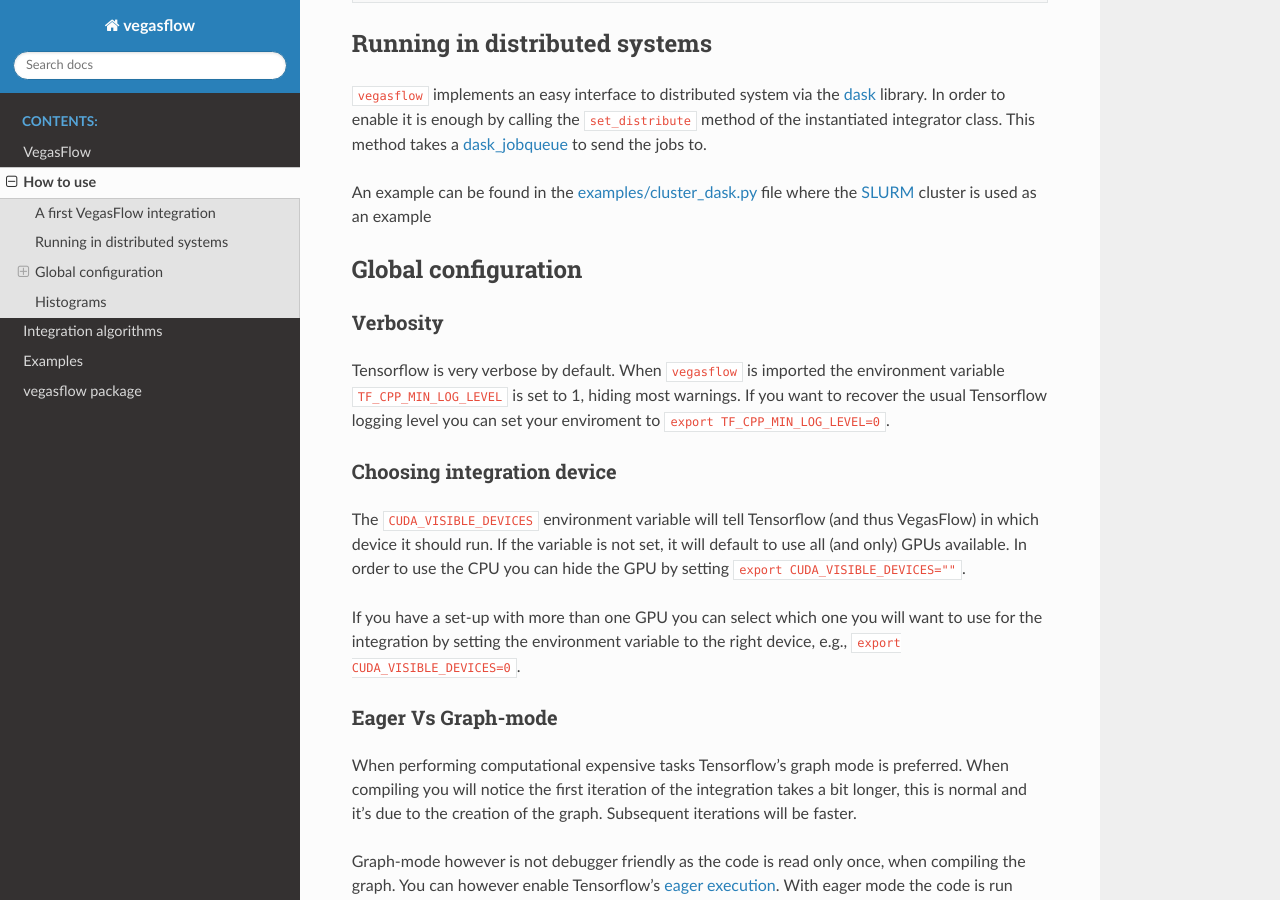
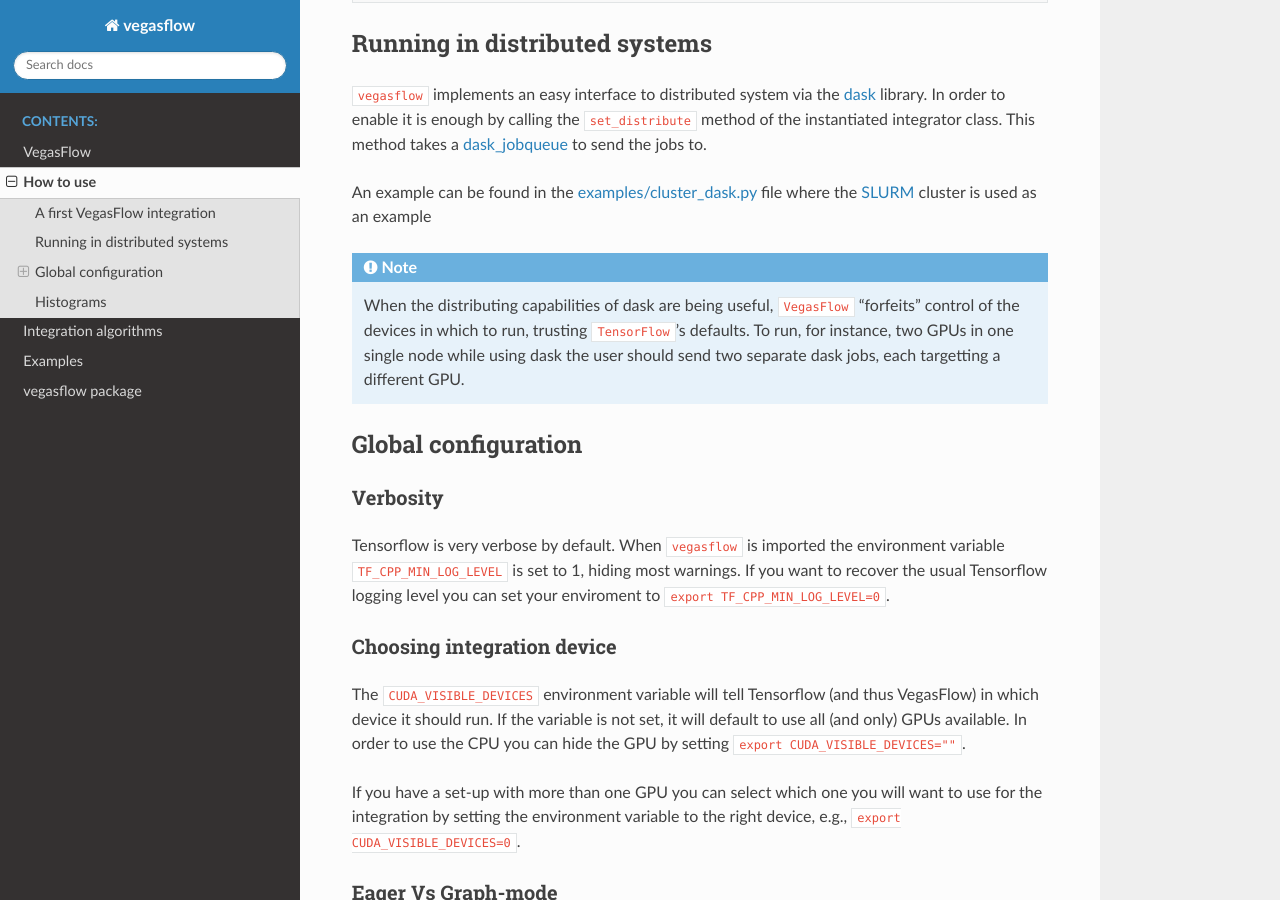
Before and after one commit to N3PDF/vegasflow, a Sphinx documentation site: the page built from doc/source/how_to.rst, in a window 1280 px wide and 900 px high, scrolled down 972 px. Built offline with Sphinx 7.4.7 and the Read the Docs theme 2.0.0, drawn with Linux system fonts in a browser that asks for light colours.

Commit message:
add a note about multigpu and dask

```diff
--- a/doc/source/how_to.rst
+++ b/doc/source/how_to.rst
@@ -57,6 +57,8 @@ to send the jobs to.
 
 An example can be found in the `examples/cluster_dask.py <https://github.com/N3PDF/vegasflow/blob/master/examples/cluster_dask.py>`_ file where
 the `SLURM <https://slurm.schedmd.com/documentation.html>`_ cluster is used as an example
+
+.. note:: When the distributing capabilities of dask are being useful, ``VegasFlow`` "forfeits" control of the devices in which to run, trusting ``TensorFlow``'s defaults. To run, for instance, two GPUs in one single node while using dask the user should send two separate dask jobs, each targetting a different GPU.
 
 Global configuration
 ====================
```
